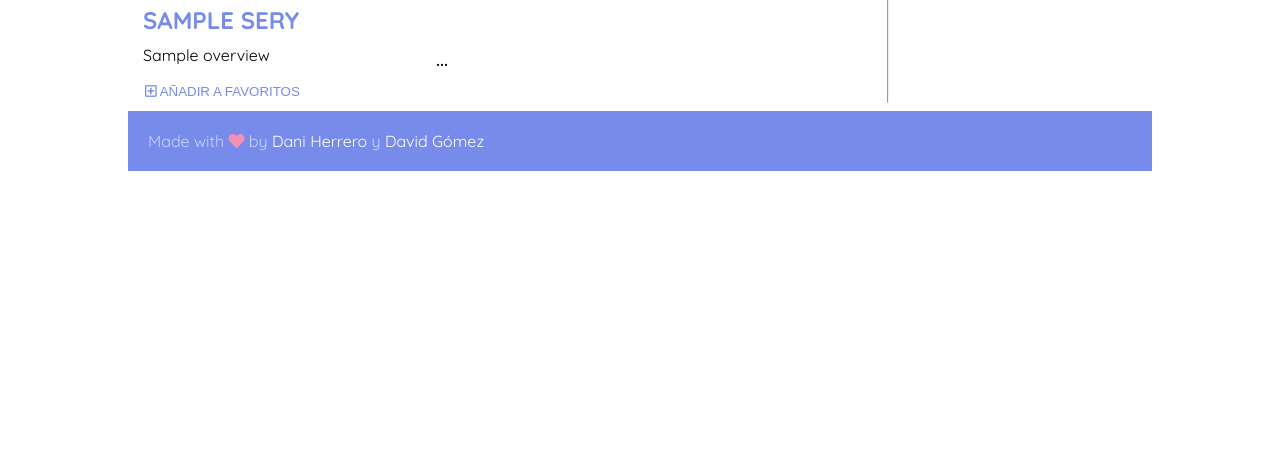
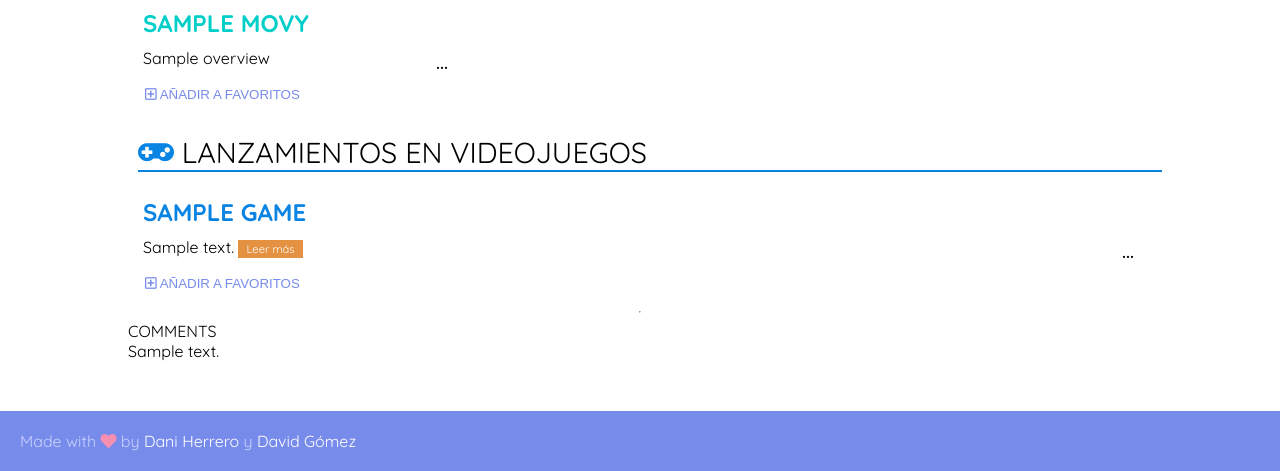
Before and after one commit to ikeiala/ikeiala, a Node server app: template views/day.hbs in a window 1280 px wide. Shown: the part 1256-1727 px from the top of the page. Before the commit the page ends 1427 px from the top, so only its background shows below. Run offline with Node 20, Linux system fonts and the light colour scheme; tables that the repository leaves empty hold one stand-in row (values such as "Sample post"); the template is opened without the code that fills it: values that come from a table or form of the project are taken from there, most other values are stand-ins (such as "Sample title", 1, 10 or a date in 2020); grey boxes marked "Sample" are stand-in pictures; some libraries are stand-ins or nearby versions.

Commit message:
Almost working version

```diff
--- a/public/stylesheets/layouts/_day.scss
+++ b/public/stylesheets/layouts/_day.scss
@@ -6,6 +6,16 @@
 .container {
   display: flex;
   flex-wrap: wrap;
+}
+
+.container-row {
+  display: flex;
+  flex-direction: column;
+  flex-wrap: wrap;
+}
+
+.container, .container-row {
+  margin-bottom: 20px;
 }
 
 .day img {
@@ -22,6 +32,11 @@
 
 h2.movies {
   border-color: #00cec9;
+  width: 100%;
+}
+
+h3.movies {
+  color: #00cec9;
 }
 
 i.movies {
@@ -30,17 +45,37 @@
 
 h2.series {
   border-color: #d63031;
+  width: 100%;
 }
 
+h3.series {
+  color: #d63031;
+}
 
 i.series {
   color: #d63031;
 }
 
+h2.games {
+  width: 100%;
+  border-color: #0984e3;
+}
+
+h3.games {
+  color: #0984e3;
+}
+
+i.games {
+  color: #0984e3;
+}
 
 .partial {
   width: 33%;
   padding: 10px;
+}
+
+.partial-game {
+  width: 100%;
 }
 
 .partial h3 {
@@ -48,7 +83,6 @@
   padding: 5px;
   text-transform: uppercase;
   font-weight: 700;
-  color: $purple;
 }
 
 .partial p {
@@ -88,6 +122,65 @@
   color: $orange;
 }
 
-// .movies .partial {
+.partial a {
+  font-size: 0.7em;
+  text-decoration: none;
+  color: white;
+  background-color: $orange;
+  padding: 2px 8px;
+}
 
-// }
+.container-wiki {
+  display: flex;
+  flex-direction: row;
+  background-color: #dfe6e9;
+  border: 1px solid #dfe6e9;
+  border-radius: 10px;
+  margin-bottom: 20px;
+  box-shadow: 0 4px 6px rgba(50,50,93,.11), 0 1px 3px rgba(0,0,0,.08);
+}
+
+
+.container-wiki h2 {
+  width: 80%;
+  margin-bottom: 20px;
+}
+
+.container-wiki img {
+  width: 300px ;
+  margin: 20px;
+  border-radius: 20px;
+}
+
+.container-wiki ul {
+  margin: 20px 0;
+}
+
+.container-wiki li {
+  padding: 5px;
+  margin: 10px 0;
+}
+
+.container-wiki strong {
+  font-weight: 700;
+  color: $purple;
+}
+
+.container-wiki a {
+  margin-left: 10px;
+  font-size: 0.7em;
+  text-decoration: none;
+  color: white;
+  background-color: $orange;
+  padding: 2px 8px;
+}
+
+// <div class="container" id="#wiki">
+//       <img src={{wiki.img}}>
+//         <ul>
+//           {{#each wiki.wikis}}
+//           <li>{{this.year}}: {{this.description}}</li>
+//           <p><a href={{this.link}}>Leer más</a></p>
+//           {{/each}}
+//         </ul>
+//     </div>
--- a/public/stylesheets/style.css
+++ b/public/stylesheets/style.css
@@ -167,6 +167,14 @@
   display: flex;
   flex-wrap: wrap; }
 
+.container-row {
+  display: flex;
+  flex-direction: column;
+  flex-wrap: wrap; }
+
+.container, .container-row {
+  margin-bottom: 20px; }
+
 .day img {
   object-fit: cover;
   width: 100%;
@@ -178,27 +186,47 @@
   border-bottom: 2px solid; }
 
 h2.movies {
-  border-color: #00cec9; }
+  border-color: #00cec9;
+  width: 100%; }
+
+h3.movies {
+  color: #00cec9; }
 
 i.movies {
   color: #00cec9; }
 
 h2.series {
-  border-color: #d63031; }
+  border-color: #d63031;
+  width: 100%; }
+
+h3.series {
+  color: #d63031; }
 
 i.series {
   color: #d63031; }
+
+h2.games {
+  width: 100%;
+  border-color: #0984e3; }
+
+h3.games {
+  color: #0984e3; }
+
+i.games {
+  color: #0984e3; }
 
 .partial {
   width: 33%;
   padding: 10px; }
 
+.partial-game {
+  width: 100%; }
+
 .partial h3 {
   font-size: 1.5em;
   padding: 5px;
   text-transform: uppercase;
-  font-weight: 700;
-  color: #778beb; }
+  font-weight: 700; }
 
 .partial p {
   padding: 5px;
@@ -229,6 +257,50 @@
 
 .partial button:hover {
   color: #e49141; }
+
+.partial a {
+  font-size: 0.7em;
+  text-decoration: none;
+  color: white;
+  background-color: #e49141;
+  padding: 2px 8px; }
+
+.container-wiki {
+  display: flex;
+  flex-direction: row;
+  background-color: #dfe6e9;
+  border: 1px solid #dfe6e9;
+  border-radius: 10px;
+  margin-bottom: 20px;
+  box-shadow: 0 4px 6px rgba(50, 50, 93, 0.11), 0 1px 3px rgba(0, 0, 0, 0.08); }
+
+.container-wiki h2 {
+  width: 80%;
+  margin-bottom: 20px; }
+
+.container-wiki img {
+  width: 300px;
+  margin: 20px;
+  border-radius: 20px; }
+
+.container-wiki ul {
+  margin: 20px 0; }
+
+.container-wiki li {
+  padding: 5px;
+  margin: 10px 0; }
+
+.container-wiki strong {
+  font-weight: 700;
+  color: #778beb; }
+
+.container-wiki a {
+  margin-left: 10px;
+  font-size: 0.7em;
+  text-decoration: none;
+  color: white;
+  background-color: #e49141;
+  padding: 2px 8px; }
 
 .usercontainer {
   margin-left: auto;
--- a/views/day.hbs
+++ b/views/day.hbs
@@ -12,20 +12,33 @@
   </menu>
 
 
+
+
+  <div class="day">
+
+    <div class="container-wiki" id="#wiki">
+      <img src={{wiki.img}}>
+        <ul>
+          <h2>EFEMÉRIDES DEL DÍA</h2>
+          {{#each wiki.wikis}}
+            <li><strong>{{this.year}}</strong>: {{this.description}} <a href={{this.link}}>Leer más</a></li>
+          {{/each}}
+        </ul>
+    </div>
+
     {{#each tuits}}
-    {{> tuitPartial this}}
+      {{> tuitPartial this}}
     {{/each}}
 
+    <h2 class="series"> <i class="fas fa-tv series"> </i> NUEVOS EPISODIOS DE SERIES</h2>
+    <div class="container" id="#series">
+    {{#each series}}
+    <article class="serie partial">{{> seriesPartial this}}
+    <button onclick="addEvent(`{{../dayTitle}}`,`{{id}}`,`series`)"><i class="far fa-plus-square"></i> AÑADIR A FAVORITOS</button>
+    </article>
+    {{/each}}
+    </div>
 
-      <img src={{wiki.img}}>
-      <ul>
-        {{#each wiki.wikis}}
-        <li>{{this.year}}: {{this.description}}</li>
-        <p><a href={{this.link}}>Leer más</a></p>
-        {{/each}}
-      </ul>
-
-  <div class="day">
 
     <h2 class="movies"> <i class="fas fa-film movies"> </i> ESTRENOS DE CINE</h2>
     <div class="container" id="#movies">
@@ -36,20 +49,14 @@
       {{/each}}
     </div>
 
-        <h2 class="series"> <i class="fas fa-tv series"> </i> NUEVOS EPISODIOS DE SERIES</h2>
-    <div class="container" id="#series">
-    {{#each series}}
-    <article class="serie partial">{{> seriesPartial this}}
-    <button onclick="addEvent(`{{../dayTitle}}`,`{{id}}`,`series`)"><i class="far fa-plus-square"></i> AÑADIR A FAVORITOS</button>
+    <h2 class="games"> <i class="fas fa-gamepad games"> </i> LANZAMIENTOS EN VIDEOJUEGOS</h2>
+    <div class="container-row" id="#games">
+    {{#each games}}
+    <article class="game partial partial-game">{{> gamePartial this}}
+    <button onclick="addEvent(`{{../dayTitle}}`,`{{id}}`,`games`)"><i class="far fa-plus-square"></i> AÑADIR A FAVORITOS</button>
     </article>
     {{/each}}
 
-
-    {{#each games}}
-    <article class="serie partial">{{> gamePartial this}}
-    <button onclick="addEvent(`{{../dayTitle}}`,`{{id}}`,`games`)"><i class="far fa-plus-square"></i> AÑADIR A FAVORITOS</button>
-    </article>
-    {{/each}}
 
     <hr>
     <h1 id="commentlist">COMMENTS</h1>
@@ -67,3 +74,4 @@
     {{/if}}
 
 </div>
+</div>
--- a/views/layout.hbs
+++ b/views/layout.hbs
@@ -211,6 +211,8 @@
     </form>
   </div>
   </div> --}}
+
+
   <footer>
     <p>Made with <i class="fas fa-heart"></i> by <a href="https://www.linkedin.com/in/danielherrerohernando/" target="_blank">Dani Herrero</a> y <a href="https://www.linkedin.com/in/gomezortiz/" target="_blank">David Gómez</a></p>
   </footer>
--- a/views/partials/gamePartial.hbs
+++ b/views/partials/gamePartial.hbs
@@ -1,3 +1,4 @@
-<h3>{{this.name}}</h3>
-<p>{{this.summary}}</p>
-<p><a href={{this.url}}>Leer más</a></p>
+{{#if this.summary}}
+  <h3 class="games">{{this.name}}</h3>
+  <p>{{this.summary}} <a href={{this.url}}>Leer más</a></p>
+{{/if}}
--- a/views/partials/moviePartial.hbs
+++ b/views/partials/moviePartial.hbs
@@ -1,3 +1,3 @@
 <img src=https://image.tmdb.org/t/p/w1280{{this.poster_path}}>
-  <h3>{{this.title}}</h3>
+  <h3 class="movies">{{this.title}}</h3>
   <p>{{this.overview}}</p>
--- a/views/partials/seriesPartial.hbs
+++ b/views/partials/seriesPartial.hbs
@@ -1,3 +1,3 @@
 <img src=https://image.tmdb.org/t/p/w1280{{this.poster_path}}>
-  <h3>{{this.name}}</h3>
+  <h3 class="series">{{this.name}}</h3>
   <p>{{this.overview}}</p>
```
Also changed, not shown: routes/day.js (+7 -1 lines), 1 other file.
